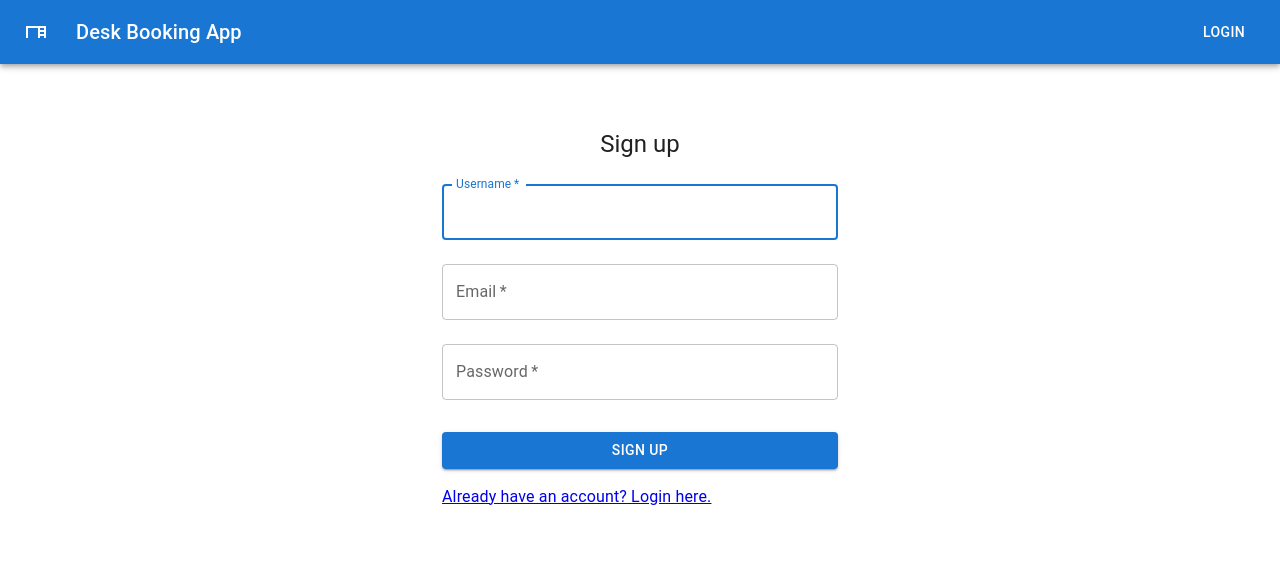
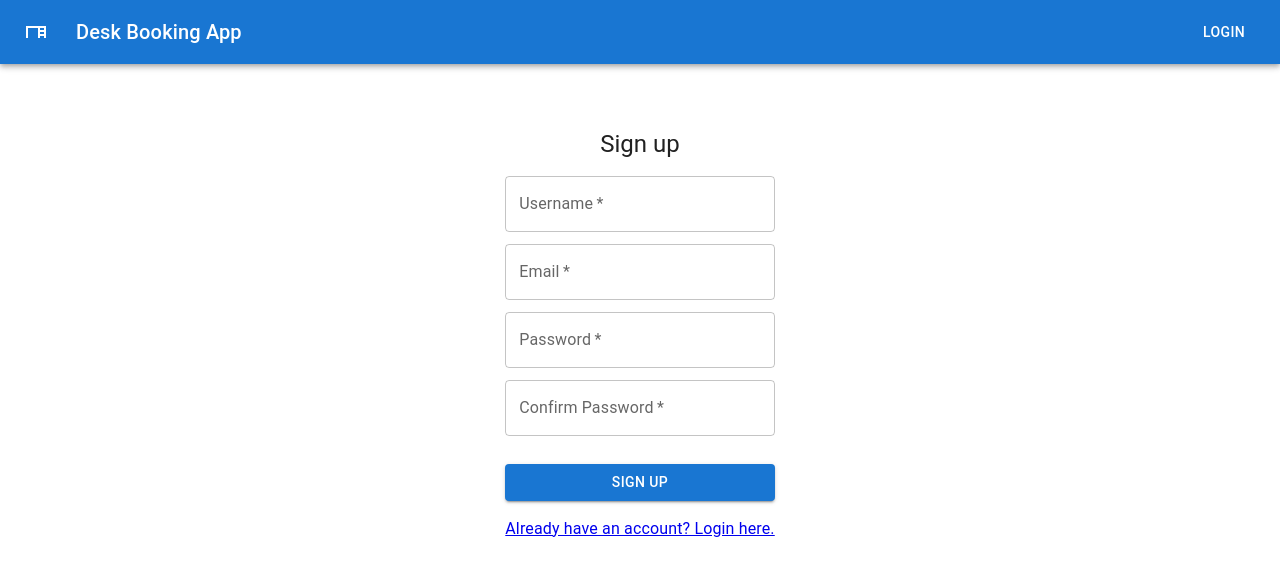
Before and after one commit to brandon-dore/desk-booking-web-app, a React (Create React App) app in the folder frontend/: page /sign-up in a window 1280 px wide. Shown: the top 576 px of the page. Built offline with nearby package versions, Linux system fonts and the light colour scheme; no server answers; what ra-data-simple-rest, react-admin would draw is missing.

Commit message:
Add form validation

```diff
--- a/frontend/package.json
+++ b/frontend/package.json
@@ -5,6 +5,7 @@
   "dependencies": {
     "@emotion/react": "^11.10.0",
     "@emotion/styled": "^11.10.0",
+    "@hookform/resolvers": "^2.9.7",
     "@mui/icons-material": "^5.10.2",
     "@mui/material": "^5.10.2",
     "@testing-library/jest-dom": "^5.16.5",
@@ -19,9 +20,11 @@
     "react": "^18.2.0",
     "react-admin": "^4.2.6",
     "react-dom": "^18.2.0",
+    "react-hook-form": "^7.34.2",
     "react-router-dom": "^6.3.0",
     "react-scripts": "5.0.1",
-    "web-vitals": "^2.1.4"
+    "web-vitals": "^2.1.4",
+    "yup": "^0.32.11"
   },
   "scripts": {
     "start": "react-scripts start",
--- a/frontend/src/admin/DeskBookingAdmin.jsx
+++ b/frontend/src/admin/DeskBookingAdmin.jsx
@@ -21,7 +21,7 @@ import { BookingList, BookingEdit, BookingCreate } from "./bookings";
 import { DeskList, DeskEdit, DeskCreate } from "./desks";
 
 import Dashboard from "./Dashboard";
-import UserService from "../services/user.service";
+import APIService from "../services/api.service";
 import TopBar from "../auth/TopBar";
 
 const httpClient = fetchUtils.fetchJson;
@@ -50,7 +50,7 @@ export const DeskBookingAdmin = () => {
   const [isAdmin, setIsAdmin] = useState(undefined);
 
   useEffect(() => {
-    UserService.getUserInfo().then(
+    APIService.getUserInfo().then(
       (response) => {
         console.log(response)
         setIsAdmin(response.data.admin);
--- a/frontend/src/auth/Login.jsx
+++ b/frontend/src/auth/Login.jsx
@@ -1,52 +1,50 @@
 import React, { useState } from "react";
 import { Link, useNavigate } from "react-router-dom";
-import { Button, TextField, Grid, Container, Box, CssBaseline, Typography  } from "@mui/material";
+import {
+  Button,
+  TextField,
+  Grid,
+  Container,
+  Box,
+  CssBaseline,
+  Typography,
+} from "@mui/material";
 import TopBar from "./TopBar";
 import AuthService from "../services/auth.service";
-
-const defaultValues = {
-  username: "",
-  password: "",
-};
+import { useForm } from "react-hook-form";
+import { yupResolver } from "@hookform/resolvers/yup";
+import * as Yup from "yup";
 
 export const Login = () => {
+  const [loading, setLoading] = useState(false);
+
   let navigate = useNavigate();
 
-  const [formValues, setFormValues] = useState(defaultValues);
-  const [error, setError] = useState({
-    loading: false,
-    message: "",
+  const validationSchema = Yup.object().shape({
+    username: Yup.string()
+      .required("Username is required"),
+    password: Yup.string()
+      .required("Password is required")
   });
 
-  const handleInputChange = (e) => {
-    const { name, value } = e.target;
-    setFormValues({
-      ...formValues,
-      [name]: value,
+
+
+  const {
+    register,
+    handleSubmit,
+    formState: { errors },
+  } = useForm({
+    resolver: yupResolver(validationSchema),
   });
-  };
 
-  const handleSubmit = (e) => {
-    e.preventDefault();
-    setError({
-      message: "",
-      loading: true,
-    });
-    AuthService.login(formValues).then(
+  const onSubmit = data => {
+    setLoading(true)
+    AuthService.login(data).then(
       () => {
         navigate("/home");
       },
       () => {
-        const resMessage =
-          (error.response &&
-            error.response.data &&
-            error.response.data.message) ||
-          error.message ||
-          error.toString();
-          setError({
-          loading: false,
-          message: resMessage,
-        });
+        setLoading(false)
       }
     );
   };
@@ -68,41 +66,47 @@ export const Login = () => {
           <Typography component="h1" variant="h5">
             Sign in
           </Typography>
-        <Box component="form" onSubmit={handleSubmit} noValidate sx={{ mt: 1 }}>
+          <Box sx={{ mt: 1 }}>
             <TextField
-            margin="normal"
               required
+              id="username"
+              name="username"
+              label="Username"
               fullWidth
-            id="username"
-            label="Username"
-            name="username"
-            autoComplete="username"
-            autoFocus
-            onChange={handleInputChange}
+              margin="dense"
+              {...register("username")}
+              error={errors.username ? true : false}
             />
+            <Typography variant="inherit" color="textSecondary">
+              {errors.username?.message}
+            </Typography>
             <TextField
-            margin="normal"
               required
-            fullWidth
+              id="password"
               name="password"
               label="Password"
               type="password"
-            id="password"
-            autoComplete="current-password"
-            onChange={handleInputChange}
+              fullWidth
+              margin="dense"
+              {...register("password")}
+              error={errors.password ? true : false}
             />
+            <Typography variant="inherit" color="textSecondary">
+              {errors.password?.message}
+            </Typography>
             <Button
               type="submit"
               fullWidth
               variant="contained"
-            disabled={error.loading}
+              disabled={loading}
               sx={{ mt: 3, mb: 2 }}
+              onClick={handleSubmit(onSubmit)}
             >
               Sign In
             </Button>
             <Grid container>
               <Grid item>
-              <Link to="/sign-up" >
+                <Link to="/sign-up">
                   {"Don't have an account? Register here."}
                 </Link>
               </Grid>
--- a/frontend/src/auth/SignUp.jsx
+++ b/frontend/src/auth/SignUp.jsx
@@ -1,54 +1,59 @@
 import React, { useState } from "react";
 import { Link, useNavigate } from "react-router-dom";
-import { Button, TextField, Grid, Container, Box, CssBaseline, Typography } from "@mui/material";
+import {
+  Button,
+  TextField,
+  Grid,
+  Container,
+  Box,
+  CssBaseline,
+  Typography,
+} from "@mui/material";
 import TopBar from "./TopBar";
 import AuthService from "../services/auth.service";
+import { useForm } from "react-hook-form";
+import { yupResolver } from "@hookform/resolvers/yup";
+import * as Yup from "yup";
 
-const defaultValues = {
-  username: "",
-  email: "",
-  password: "",
-};
 
 export const SignUp = () => {
+  const [loading, setLoading] = useState(false);
+
   const navigate = useNavigate();
 
-  const [formValues, setFormValues] = useState(defaultValues);
-
-  const [error, setError] = useState({
-    loading: false,
-    message: "",
+  const validationSchema = Yup.object().shape({
+    username: Yup.string()
+      .required("Username is required")
+      .min(6, "Username must be at least 6 characters")
+      .max(20, "Username must not exceed 20 characters"),
+    email: Yup.string().required("Email is required").email("Email is invalid"),
+    password: Yup.string()
+      .required("Password is required")
+      .min(6, "Password must be at least 6 characters")
+      .max(40, "Password must not exceed 40 characters"),
+    confirmPassword: Yup.string()
+      .required("Confirm Password is required")
+      .oneOf([Yup.ref("password"), null], "Confirm Password does not match"),
   });
 
-  const handleInputChange = (e) => {
-    const { name, value } = e.target;
-    setFormValues({
-      ...formValues,
-      [name]: value,
+  const {
+    register,
+    handleSubmit,
+    formState: { errors },
+  } = useForm({
+    resolver: yupResolver(validationSchema),
   });
-  };
 
-  const handleSubmit = (e) => {
-    e.preventDefault();
-    setError({
-      message: "",
-      loading: true,
-    });
-    AuthService.register(formValues).then(
+
+  const onSubmit = data => {
+    setLoading(true);
+    delete data.confirmPassword
+    AuthService.signUp(data).then(
       () => {
         navigate("/");
       },
       () => {
-        const resMessage =
-          (error.response &&
-            error.response.data &&
-            error.response.data.message) ||
-          error.message ||
-          error.toString();
-        setError({
-          loading: false,
-          message: resMessage,
-        });
+        setLoading(false);
       }
     );
   };
@@ -70,54 +75,76 @@ export const SignUp = () => {
           <Typography component="h1" variant="h5">
             Sign up
           </Typography>
-        <Box component="form" onSubmit={handleSubmit} noValidate sx={{ mt: 1 }}>
+          <Box
+            sx={{ mt: 1 }}
+          >
             <TextField
-            margin="normal"
               required
+              id="username"
+              name="username"
+              label="Username"
               fullWidth
-            id="username"
-            label="Username"
-            name="username"
-            autoComplete="username"
-            autoFocus
-            onChange={handleInputChange}
+              margin="dense"
+              {...register("username")}
+              error={errors.username ? true : false}
             />
+            <Typography variant="inherit" color="textSecondary">
+              {errors.username?.message}
+            </Typography>
             <TextField
-            margin="normal"
               required
-            fullWidth
+              id="email"
               name="email"
               label="Email"
-            type="email"
-            id="email"
-            autoComplete="email"
-            onChange={handleInputChange}
+              fullWidth
+              margin="dense"
+              {...register("email")}
+              error={errors.email ? true : false}
             />
+            <Typography variant="inherit" color="textSecondary">
+              {errors.email?.message}
+            </Typography>
             <TextField
-            margin="normal"
               required
-            fullWidth
+              id="password"
               name="password"
               label="Password"
               type="password"
-            id="password"
-            autoComplete="current-password"
-            onChange={handleInputChange}
+              fullWidth
+              margin="dense"
+              {...register("password")}
+              error={errors.password ? true : false}
             />
+            <Typography variant="inherit" color="textSecondary">
+              {errors.password?.message}
+            </Typography>
+            <TextField
+              required
+              id="confirmPassword"
+              name="confirmPassword"
+              label="Confirm Password"
+              type="password"
+              fullWidth
+              margin="dense"
+              {...register("confirmPassword")}
+              error={errors.confirmPassword ? true : false}
+            />
+            <Typography variant="inherit" color="textSecondary">
+              {errors.confirmPassword?.message}
+            </Typography>
             <Button
               type="submit"
               fullWidth
               variant="contained"
-            disabled={error.loading}
+              disabled={loading}
               sx={{ mt: 3, mb: 2 }}
+              onClick={handleSubmit(onSubmit)}
             >
               Sign Up
             </Button>
             <Grid container>
               <Grid item>
-              <Link to="/" >
-                {"Already have an account? Login here."}
-              </Link>
+                <Link to="/">{"Already have an account? Login here."}</Link>
               </Grid>
             </Grid>
           </Box>
--- a/frontend/src/auth/TopBar.jsx
+++ b/frontend/src/auth/TopBar.jsx
@@ -11,7 +11,7 @@ import AccountCircleIcon from "@mui/icons-material/AccountCircle";
 import React, { useEffect, useState } from "react";
 import { useNavigate } from "react-router-dom";
 import AuthService from "../services/auth.service";
-import UserService from "../services/user.service";
+import APIService from "../services/api.service";
 import DeskIcon from '@mui/icons-material/Desk';
 
 export default function TopBar() {
@@ -25,7 +25,7 @@ export default function TopBar() {
   const [anchorEl, setAnchorEl] = React.useState(null);
 
   useEffect(() => {
-    UserService.getUserInfo().then(
+    APIService.getUserInfo().then(
       (response) => {
         setCurrentUser({ isLoggedIn: true, admin: response.data.admin });
       },
--- a/frontend/src/desk-booking/Home.jsx
+++ b/frontend/src/desk-booking/Home.jsx
@@ -1,6 +1,6 @@
 import React, { useEffect, useState } from 'react';
 import TopBar from '../auth/TopBar';
-import UserService from '../services/user.service';
+import APIService from '../services/api.service';
 
 
 const Home = () => {
@@ -8,7 +8,7 @@ const Home = () => {
      const [user, setUser] = useState(undefined)
 
      useEffect(() => {
-          UserService.getUserInfo().then(
+          APIService.getUserInfo().then(
                response => {
                     setUser(response.data)
                },
--- a/frontend/src/services/user.service.js
+++ b/frontend/src/services/api.service.js
@@ -2,7 +2,7 @@ import axios from 'axios';
 import authHeader from './auth-header';
 const API_URL = 'http://localhost:8000/';
 
-class UserService {
+class APIService {
   getPublicContent() {
     return axios.get(API_URL + 'all');
   }
@@ -17,4 +17,4 @@ class UserService {
   }
 }
 
-export default new UserService();
+export default new APIService();
--- a/frontend/src/services/auth.service.js
+++ b/frontend/src/services/auth.service.js
@@ -4,9 +4,10 @@ import jwt_decode from "jwt-decode";
 
 const API_URL = "http://localhost:8000/";
 class AuthService {
-  login(formValues) {
+  login(data) {
+    console.log(data)
     return axios
-      .post(API_URL + "login", qs.stringify(formValues))
+      .post(API_URL + "login", qs.stringify(data))
       .then((response) => {
         if (response.data.access_token) {
           localStorage.setItem("user", JSON.stringify(response.data));
@@ -17,8 +18,8 @@ class AuthService {
   logout() {
     localStorage.removeItem("user");
   }
-  register(formValues) {
-    return axios.post(API_URL + "register", formValues);
+  signUp(data) {
+    return axios.post(API_URL + "register", data);
   }
   getCurrentUser() {
     return JSON.parse(localStorage.getItem("user"));
```
Also changed, not shown: 1 other file (tests, documents, lock files or other folders). Lines whose indentation alone changed are shown as unchanged.
